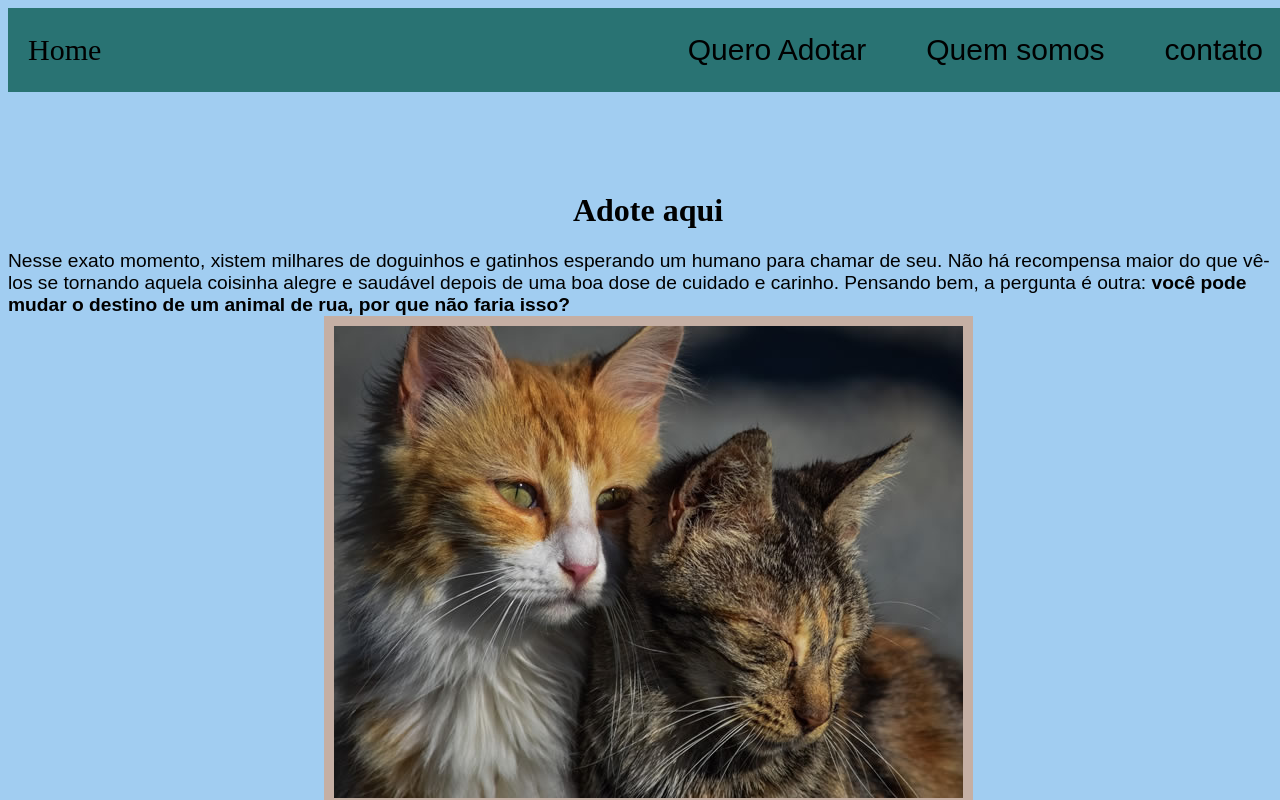
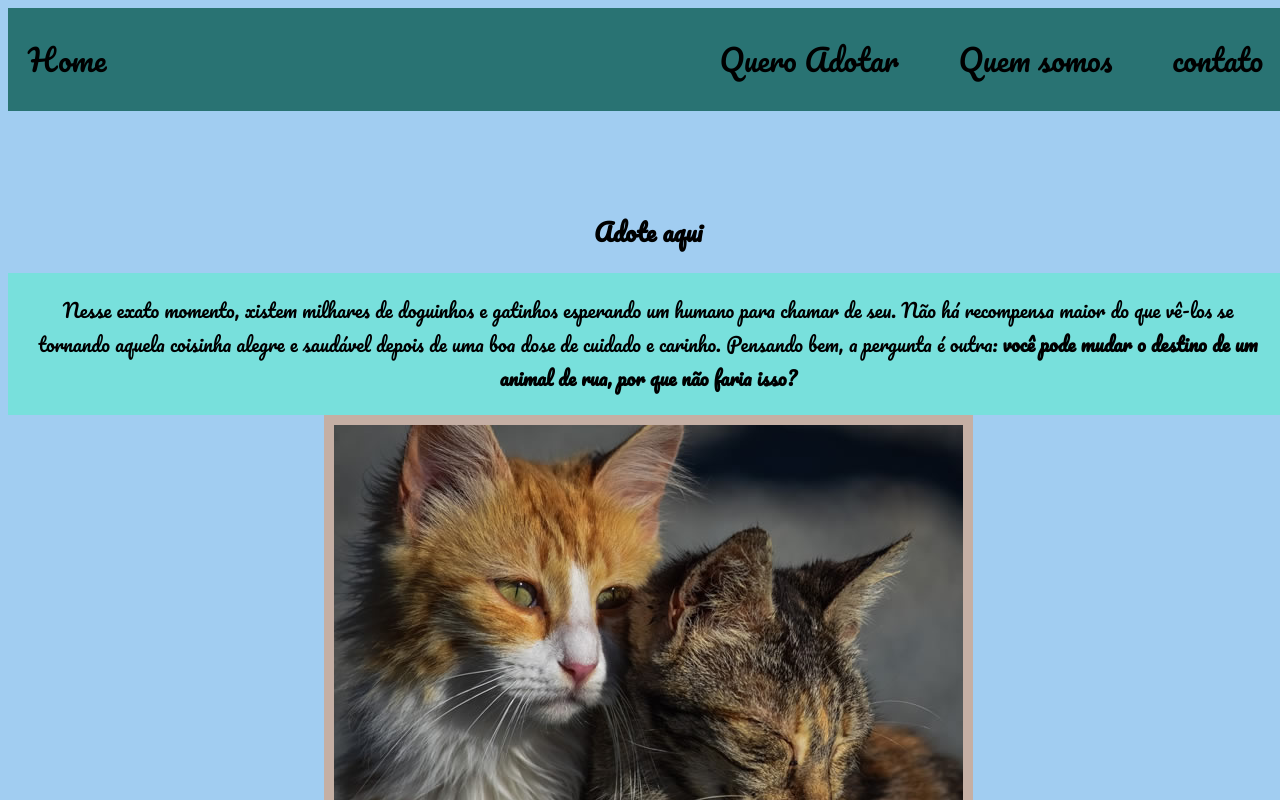
Before and after one commit to LorraneRochaS/Adote-Aqui, a plain HTML site: page Index.html in a window 1280 px wide. Shown: the top 800 px of the page. Drawn offline with Linux system fonts and the light colour scheme.

Commit message:
Ajustes em texto

```diff
--- a/AdoteAqui.css
+++ b/AdoteAqui.css
@@ -6,7 +6,8 @@ p {
     padding: 0px;
     list-style: none;
     font-size: 1.2rem;
-    font-family: Arial;
+    font-family: 'Pacifico';
+
 
 }
 
@@ -14,17 +15,10 @@ bory {
     margin-bottom: 100px;
 }
 
-a {
-    text-decoration: none;
-    color: black;
-    font-size: 30px;
-    background-color: #C5AFA4 0.8;
-
-}
-
-h1 {
-    text-align: center;
-    margin-top: 100px;
+body {
+    width: 100%;
+    height: 100%;
+    background-color: #A1CDF1;
 }
 
 header {
@@ -49,11 +43,32 @@ header {
     padding: 5px;
 }
 
-body {
-    width: 100%;
-    height: 100%;
-    background-color: #A1CDF1;
+a {
+    text-decoration: none;
+    color: black;
+    font-size: 30px;
+    background-color: #C5AFA4 0.8;
+    font-family: 'Pacifico';
+
 }
+
+h1 {
+    text-align: center;
+    margin-top: 100px;
+    font-family: 'Pacifico';
+
+}
+
+.inicio p {
+    text-align: center;
+    padding: 20px;
+    background:  #78E0DC
+}
+
+
+
+
+
 
 .Gatinho {
     display: flex;
--- a/Index.html
+++ b/Index.html
@@ -6,6 +6,8 @@
     <meta http-equiv="X-UA-Compatible" content="IE=edge">
     <meta name="viewport" content="width=>, initial-scale=1.0">
     <title>Adote aqui</title>
+    <link href="https://fonts.googleapis.com/css2?family=Lobster&family=Montserrat:ital,wght@1,300&family=Noto+Sans&family=Pacifico&family=Playfair+Display&display=swap" rel="stylesheet">
+    <link rel="icon" href="./adoção/pata.jpg">
     <link rel="stylesheet" href="AdoteAqui.css">
     <link rel="stylesheet" href="./media.css">
 </head>
@@ -15,19 +17,21 @@
         <a href="/"> Home </a>
         <nav>
             <ul class="menu">
-                <li> <a href="/"> Quero Adotar</a> </li>
+                               <li> <a href="/"> Quero Adotar</a> </li>
                 <li> <a href="/"> Quem somos</a></li>
                 <li> <a href="/">contato</a></li>
             </ul>
         </nav>
     </header>
     <main>
-        <h1 class="elementor-heading-title ">Adote aqui</h1>
+        <nav class="inicio">
+        <h1 class> Adote aqui</h1>
             <p>Nesse exato momento, xistem milhares de doguinhos e gatinhos esperando um humano para chamar de seu. Não há recompensa maior
             do que vê-los se tornando aquela coisinha alegre e saudável depois de uma boa dose de cuidado e carinho.
             Pensando bem, a pergunta é outra:
             <strong> você pode mudar o destino de um animal de rua, por que não faria isso? </strong>
         </p>
+    </nav>
         <section class="Gatinho">
             <Div class="cat">
                 <img src="./adoção/gatinhos-para-adocao.jpg" alt="Gatinhos">
```
Also changed, not shown: adoção/pata.jpg (added).
